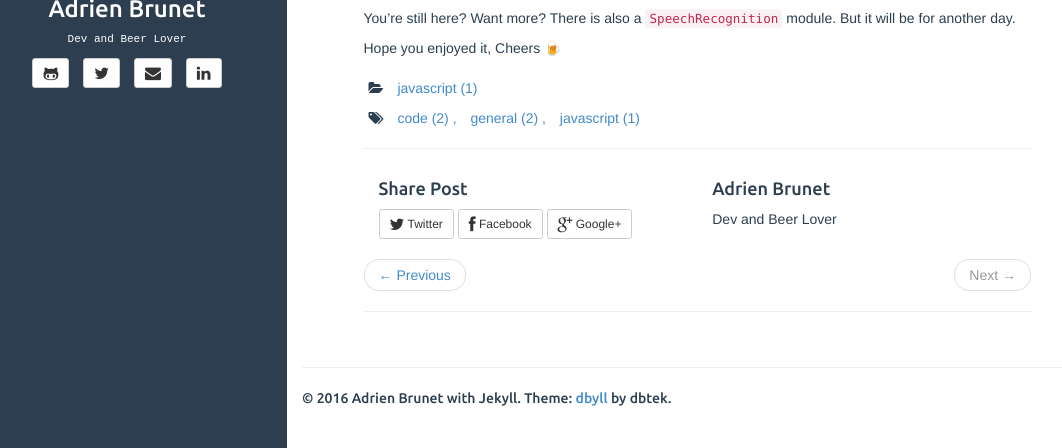
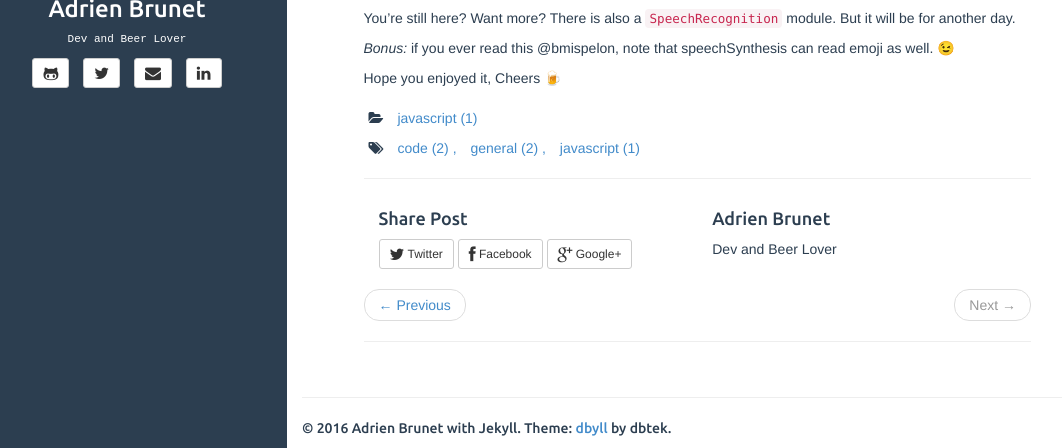
Before and after one commit to adrienbrunet/adrienbrunet.github.io, a Jekyll site: the page built from _posts/2016-08-27-my-browser-shouts-back.markdown, in a window 1280 px wide and 900 px high, scrolled down 1903 px, cut to the strip 452-900 px from the top of the window. Shown: the whole strip, without its empty margins (33-1095 px from the left). Built offline with Jekyll 4.4.1, drawn with Linux system fonts in a browser that asks for light colours; emoji names are drawn with the system emoji font; comment, search, counter and statistics services are not loaded.

Commit message:
Update 2016-08-27-my-browser-shouts-back.markdown

```diff
--- a/_posts/2016-08-27-my-browser-shouts-back.markdown
+++ b/_posts/2016-08-27-my-browser-shouts-back.markdown
@@ -100,4 +100,6 @@ Show me your best creation in the comments!
 
 You're still here? Want more? There is also a `SpeechRecognition` module. But it will be for another day.
 
+*Bonus:* if you ever read this @bmispelon, note that speechSynthesis can read emoji as well. :wink:
+
 Hope you enjoyed it, Cheers :beer:
```
